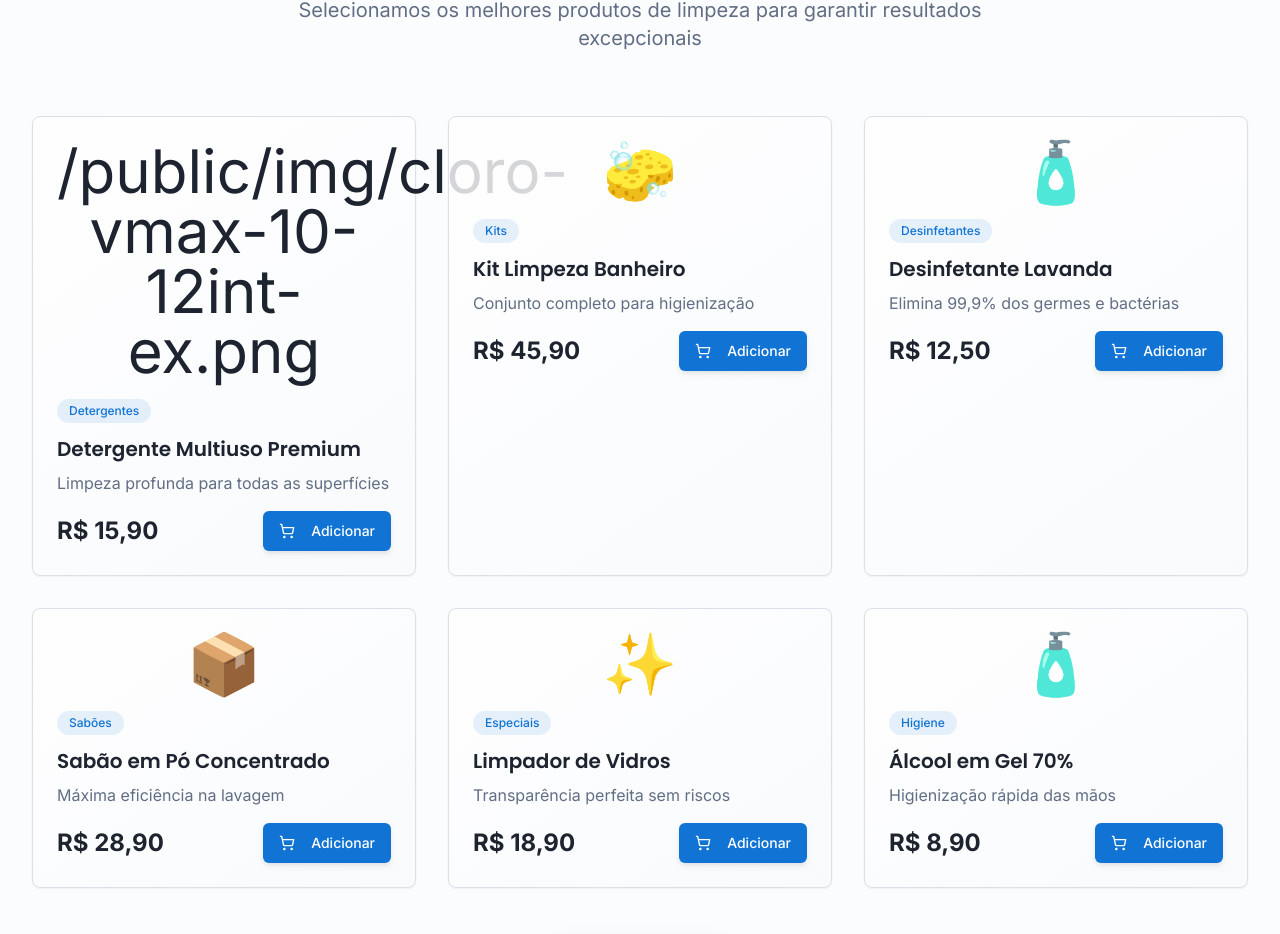
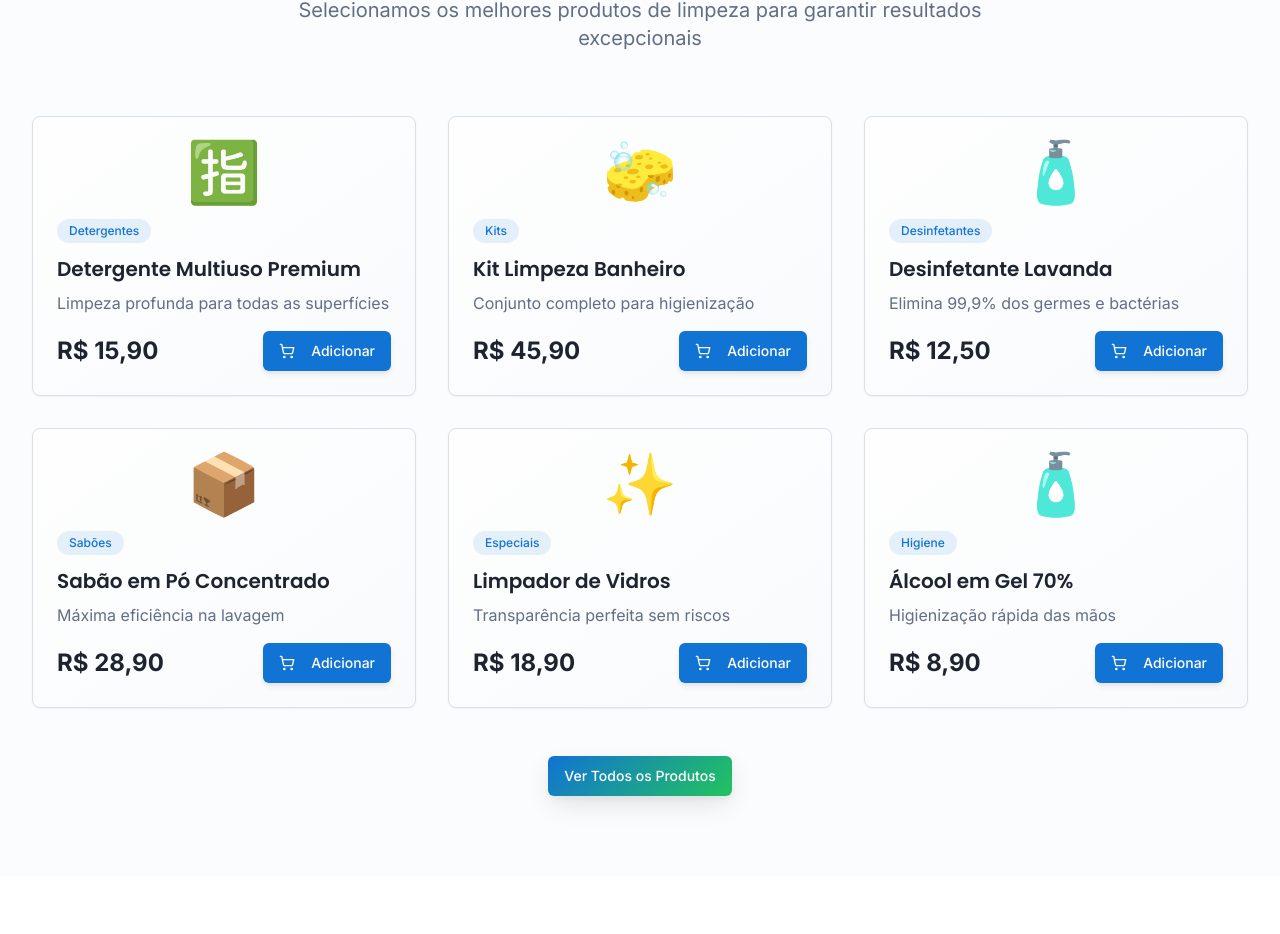
Before and after one commit to UBADESKLIMP/ubadesklimp, a React (Vite) app: page / in a window 1280 px wide. Shown: the part 948-1882 px from the top of the page. Built offline with nearby package versions, Linux system fonts and the light colour scheme.

Commit message:
teste removnedo img

```diff
--- a/src/components/Products.tsx
+++ b/src/components/Products.tsx
@@ -13,7 +13,7 @@ const Products = () => {
       name: 'Detergente Multiuso Premium',
       description: 'Limpeza profunda para todas as superfícies',
       price: 'R$ 15,90',
-      image: '/public/img/cloro-vmax-10-12int-ex.png',
+      image: '🈯',
       category: 'Detergentes'
     },
     {
```
Also changed, not shown: public/img/cloro-vmax-10-12int-ex.png (deleted).
